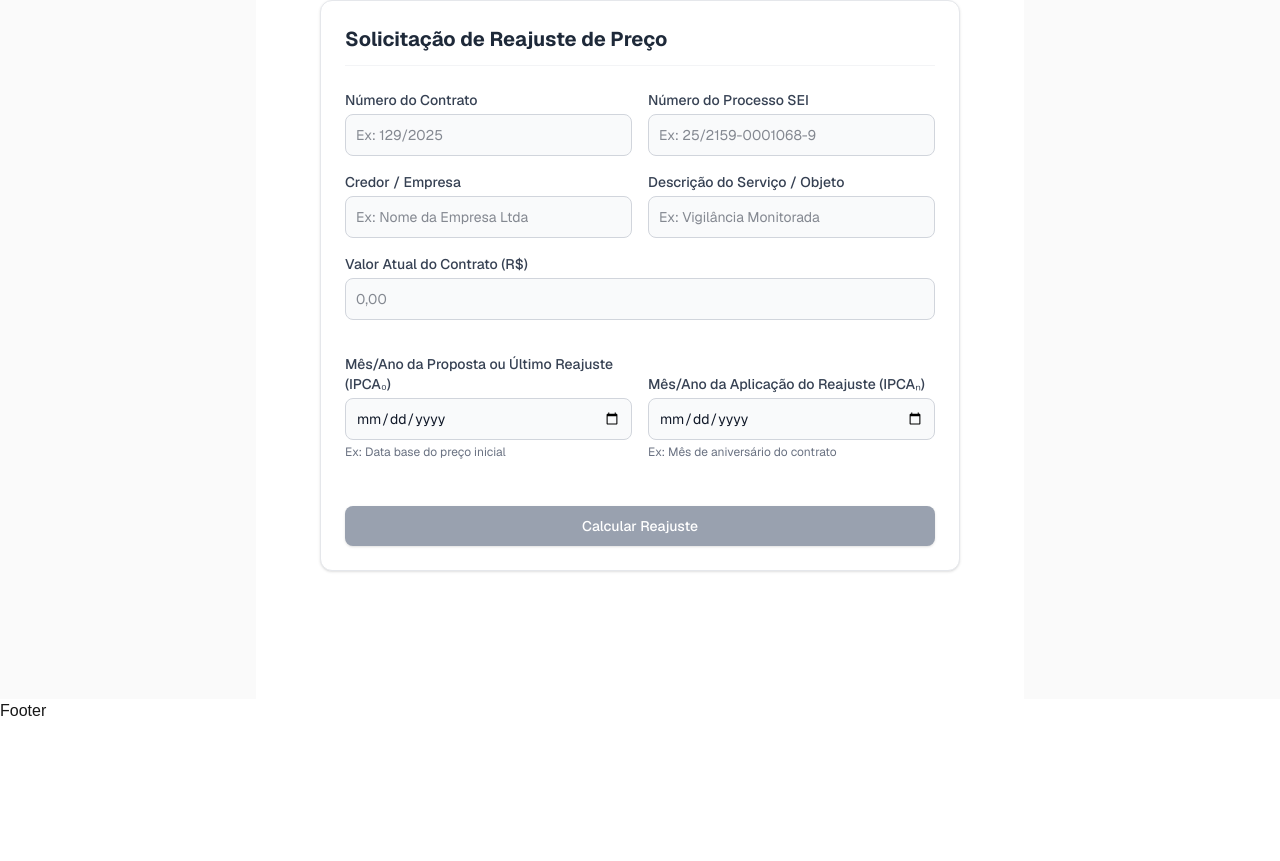
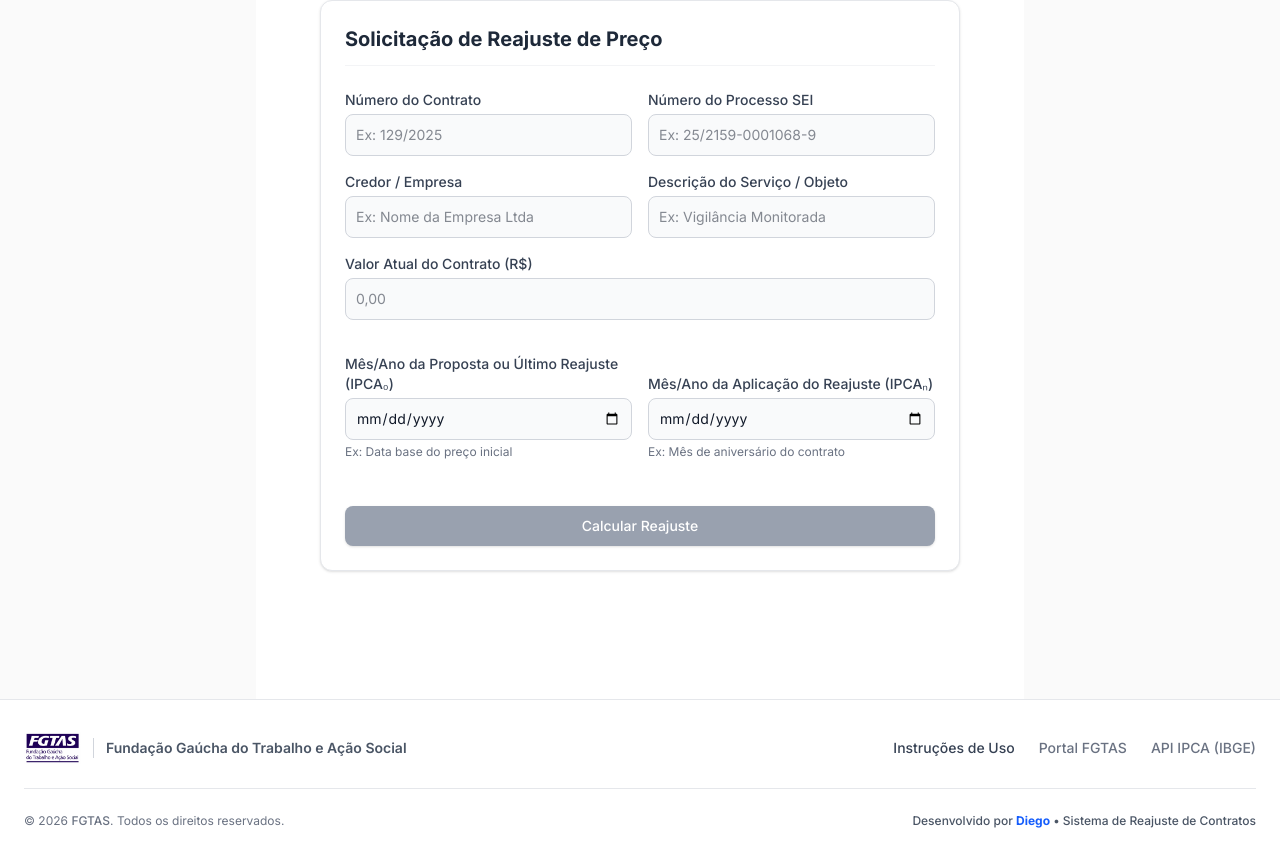
Before and after one commit to thisd92/calcReajuste, a Next.js app: page / in a window 1280 px wide. Shown: the part 197-1058 px from the top of the page. Before the commit the page ends 920 px from the top, so only its background shows below. Built offline with nearby package versions, Linux system fonts and the light colour scheme; no server answers; what @react-pdf/renderer would draw is missing.

Commit message:
feat: add footer

```diff
--- a/src/app/layout.tsx
+++ b/src/app/layout.tsx
@@ -1,33 +1,33 @@
 import type { Metadata } from "next";
-import { Geist, Geist_Mono } from "next/font/google";
+import { Inter } from "next/font/google";
 import "./globals.css";
-import { Header } from "@/components/Header";
+import { Navbar } from "@/components/Navbar";
 import { Footer } from "@/components/Footer";
 
-const geistSans = Geist({
-  variable: "--font-geist-sans",
-  subsets: ["latin"],
-});
-
-const geistMono = Geist_Mono({
-  variable: "--font-geist-mono",
-  subsets: ["latin"],
-});
+const inter = Inter({ subsets: ["latin"] });
 
 export const metadata: Metadata = {
-  title: "Cálculo de Reajuste de Servços",
-  description: "Feito por Thiago Dutra",
+  title: "Calculadora de Reajuste de Contratos - FGTAS",
+  description: "Sistema de cálculo de reajuste de contratos com base no IPCA/IBGE",
 };
 
-export default function RootLayout({ children }: LayoutProps<"/">) {
+export default function RootLayout({
+  children,
+}: Readonly<{
+  children: React.ReactNode;
+}>) {
   return (
-    <html
-      lang="en"
-      className={`${geistSans.variable} ${geistMono.variable} h-full antialiased`}
-    >
-      <body className="min-h-full flex flex-col">
-        <Header />
+    <html lang="pt-BR">
+      <body className={`${inter.className} min-h-screen flex flex-col bg-gray-50 dark:bg-gray-950 text-gray-900 dark:text-gray-100`}>
+        {/* Cabeçalho */}
+        <Navbar />
+
+        {/* Conteúdo Principal Flexível */}
+        <div className="flex-1">
           {children}
+        </div>
+
+        {/* Rodapé Fixo na Parte Inferior */}
         <Footer />
       </body>
     </html>
--- a/src/components/Footer.tsx
+++ b/src/components/Footer.tsx
@@ -1,7 +1,86 @@
+import Image from "next/image";
+import Link from "next/link";
+
 export function Footer() {
+  const currentYear = 2026;
+
   return (
-    <footer>
-      <h1>Footer</h1>
+    <footer className="bg-white border-t border-gray-200 dark:bg-gray-900 dark:border-gray-800 mt-auto">
+      <div className="max-w-screen-xl mx-auto p-6 md:py-8">
+        <div className="sm:flex sm:items-center sm:justify-between">
+          {/* Logo e Identificação Institucional */}
+          <a
+            href="https://fgtas.rs.gov.br"
+            target="_blank"
+            rel="noopener noreferrer"
+            className="flex items-center space-x-3 mb-4 sm:mb-0 transition-opacity hover:opacity-90"
+          >
+            <Image
+              src="/assets/logo.jpg"
+              width={200}
+              height={60}
+              className="h-8 w-auto object-contain"
+              alt="Logo FGTAS"
+            />
+            <span className="self-center text-sm font-semibold whitespace-nowrap text-gray-600 dark:text-gray-300 border-l border-gray-300 dark:border-gray-700 pl-3">
+              Fundação Gaúcha do Trabalho e Ação Social
+            </span>
+          </a>
+
+          {/* Links Internos e Externos */}
+          <ul className="flex flex-wrap items-center mb-6 text-sm font-medium text-gray-500 sm:mb-0 dark:text-gray-400 gap-4 sm:gap-6">
+            <li>
+              <Link
+                href="/instrucoes"
+                className="hover:underline hover:text-blue-600 dark:hover:text-blue-400 transition-colors font-medium text-gray-700 dark:text-gray-300"
+              >
+                Instruções de Uso
+              </Link>
+            </li>
+            <li>
+              <a
+                href="https://fgtas.rs.gov.br"
+                target="_blank"
+                rel="noopener noreferrer"
+                className="hover:underline hover:text-blue-600 dark:hover:text-blue-400 transition-colors"
+              >
+                Portal FGTAS
+              </a>
+            </li>
+            <li>
+              <a
+                href="https://servicodados.ibge.gov.br/api/v3/agregados/1737/periodos/all/variaveis/2266?localidades=N1[all]"
+                target="_blank"
+                rel="noopener noreferrer"
+                className="hover:underline hover:text-blue-600 dark:hover:text-blue-400 transition-colors"
+              >
+                API IPCA (IBGE)
+              </a>
+            </li>
+          </ul>
+        </div>
+
+        <hr className="my-6 border-gray-200 sm:mx-auto dark:border-gray-800 lg:my-6" />
+
+        {/* Rodapé com Direitos e Crédito do Desenvolvedor */}
+        <div className="sm:flex sm:items-center sm:justify-between text-xs text-gray-500 dark:text-gray-400">
+          <span>
+            © {currentYear}{" "}
+            <a
+              href="https://fgtas.rs.gov.br"
+              className="hover:underline font-medium"
+            >
+              FGTAS
+            </a>
+            . Todos os direitos reservados.
+          </span>
+          <span className="mt-2 sm:mt-0 font-medium text-gray-600 dark:text-gray-400">
+            Desenvolvido por{" "}
+            <strong className="text-blue-600 dark:text-blue-400">Diego</strong>{" "}
+            • Sistema de Reajuste de Contratos
+          </span>
+        </div>
+      </div>
     </footer>
   );
 }
```
